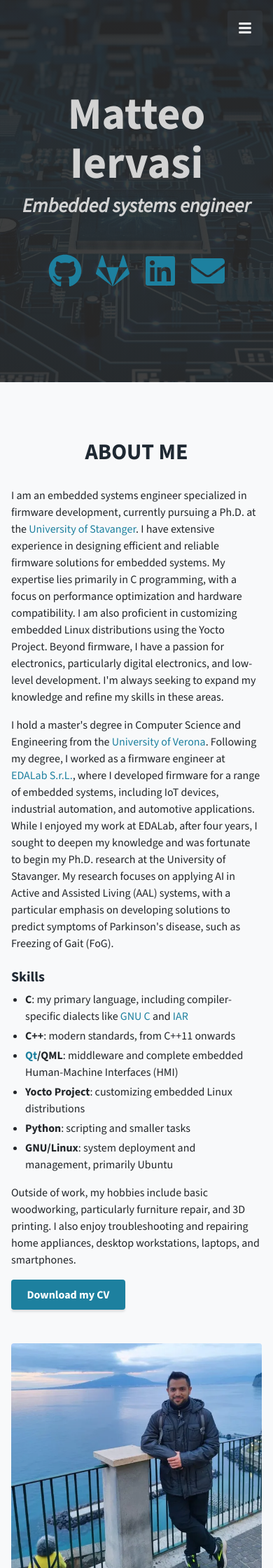
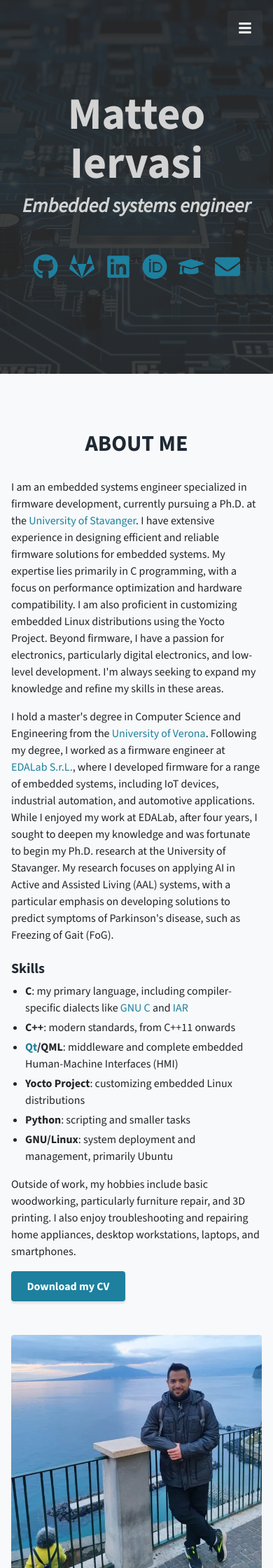
Before and after one commit to JackHack96/jackhack96.github.io, a Jekyll site: the page built from index.html, in a window 390 px wide. Shown: the top 2240 px of the page at 70% size. Built offline with Jekyll 4.4.1, drawn with Linux system fonts in a browser that asks for light colours.

Commit message:
Add ORCID and Google Scholar profile links
Shown in the masthead/footer social links, above the publications list,
and in the JSON-LD sameAs list. Shrink masthead icons on phones so all
six fit on one row.

Co-Authored-By: Claude Opus 5.5 <noreply@anthropic.com>

```diff
--- a/_config.yml
+++ b/_config.yml
@@ -13,11 +13,13 @@ social:
     - https://github.com/JackHack96
     - https://gitlab.com/JackHack96
     - https://linkedin.com/in/matteo-iervasi
+    - https://orcid.org/0009-0004-9029-9479
+    - https://scholar.google.com/citations?user=2DQ1LC0AAAAJ
 
-# Research profiles shown above the publications list; uncomment to show them.
+# Research profiles shown in the social links and above the publications list.
 author_profiles:
-  # orcid: https://orcid.org/0000-0000-0000-0000
-  # scholar: https://scholar.google.com/citations?user=XXXXXXX
+  orcid: https://orcid.org/0009-0004-9029-9479
+  scholar: https://scholar.google.com/citations?user=2DQ1LC0AAAAJ
 
 markdown: kramdown
 permalink: /blog/:year/:month/:day/:title/
--- a/_includes/social-links.html
+++ b/_includes/social-links.html
@@ -2,5 +2,7 @@
   <li><a href="https://github.com/JackHack96" aria-label="GitHub">{% include icon.html name="github" %}</a></li>
   <li><a href="https://gitlab.com/JackHack96" aria-label="GitLab">{% include icon.html name="gitlab" %}</a></li>
   <li><a href="https://linkedin.com/in/matteo-iervasi" aria-label="LinkedIn">{% include icon.html name="linkedin" %}</a></li>
+  {% if site.author_profiles.orcid %}<li><a href="{{ site.author_profiles.orcid }}" aria-label="ORCID">{% include icon.html name="orcid" %}</a></li>{% endif %}
+  {% if site.author_profiles.scholar %}<li><a href="{{ site.author_profiles.scholar }}" aria-label="Google Scholar">{% include icon.html name="scholar" %}</a></li>{% endif %}
   <li><a href="mailto:matteoiervasi@gmail.com" aria-label="Email">{% include icon.html name="envelope" %}</a></li>
 </ul>
--- a/_sass/_masthead.scss
+++ b/_sass/_masthead.scss
@@ -52,4 +52,11 @@
     width: 3rem;
     height: 3rem;
   }
+  @media (max-width: $bp-sm - 1) {
+    gap: 1rem;
+    .icon {
+      width: 2.25rem;
+      height: 2.25rem;
+    }
+  }
 }
```
